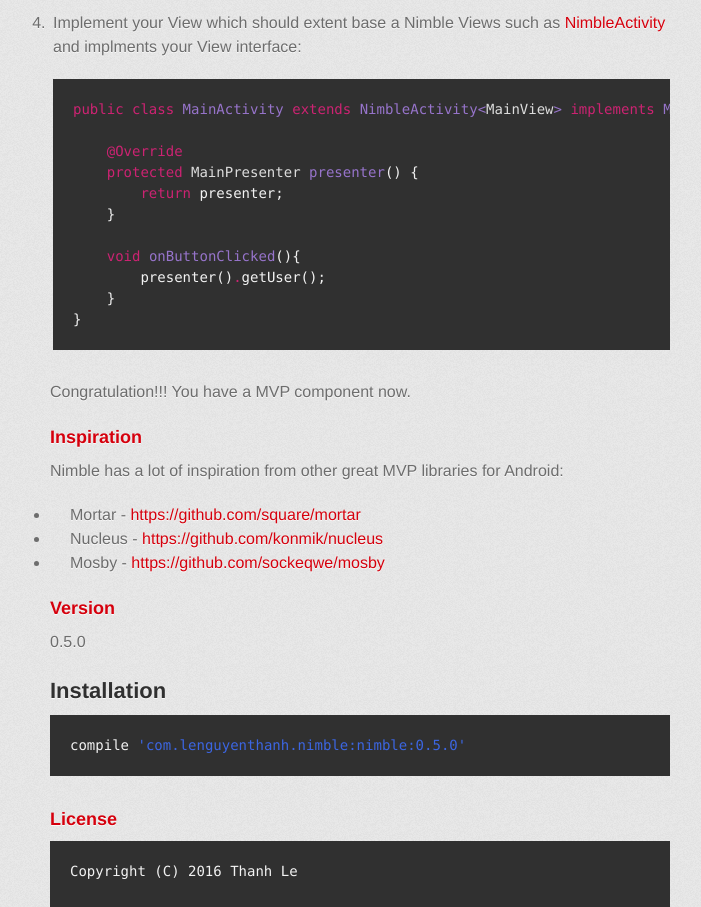
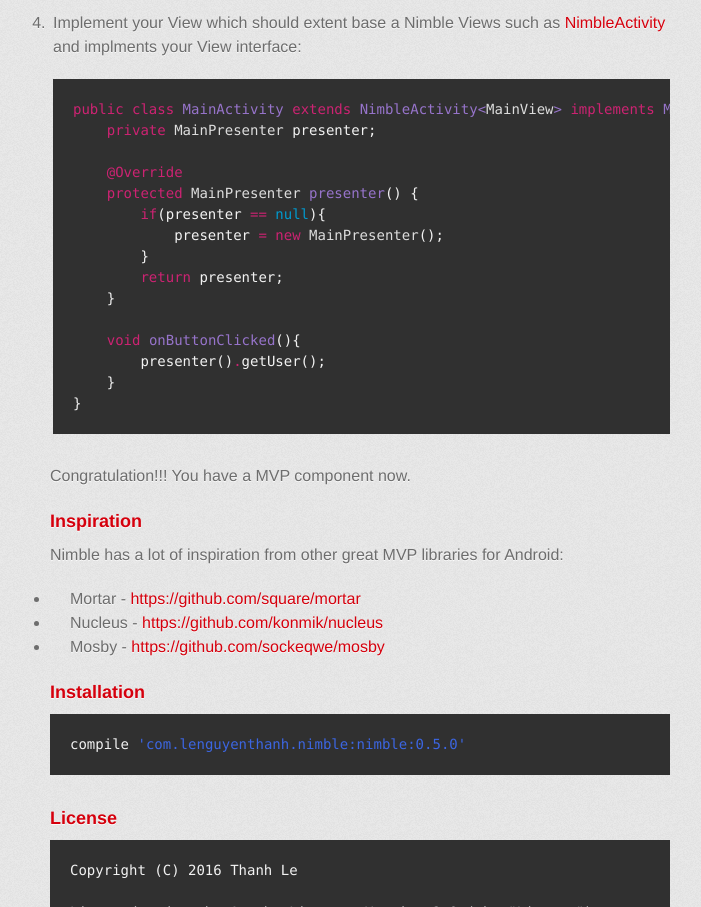
Before and after one commit to lenguyenthanh/nimble, a plain HTML site: page index.html in a window 1280 px wide. Shown: the part 2520-3427 px from the top of the page, without its empty margins (280-981 px from the left). Drawn offline with Linux system fonts and the light colour scheme; a web font is replaced by a local one.

Commit message:
Create gh-pages branch via GitHub

```diff
--- a/index.html
+++ b/index.html
@@ -106,9 +106,13 @@
 <p>Implement your View which should extent base a Nimble Views such as <a href="https://github.com/lenguyenthanh/nimble/blob/master/nimble-core/src/main/java/com/lenguyenthanh/nimble/view/NimbleActivity.java">NimbleActivity</a> and implments your View interface:</p>
 
 <div class="highlight highlight-source-java"><pre><span class="pl-k">public</span> <span class="pl-k">class</span> <span class="pl-en">MainActivity</span> <span class="pl-k">extends</span> <span class="pl-e">NimbleActivity&lt;<span class="pl-smi">MainView</span>&gt;</span> <span class="pl-k">implements</span> <span class="pl-e">MainView</span> {
+    <span class="pl-k">private</span> <span class="pl-smi">MainPresenter</span> presenter;
 
     <span class="pl-k">@Override</span>
     <span class="pl-k">protected</span> <span class="pl-smi">MainPresenter</span> <span class="pl-en">presenter</span>() {
+        <span class="pl-k">if</span>(presenter <span class="pl-k">==</span> <span class="pl-c1">null</span>){
+            presenter <span class="pl-k">=</span> <span class="pl-k">new</span> <span class="pl-smi">MainPresenter</span>();
+        }
         <span class="pl-k">return</span> presenter;
     }
 
@@ -136,12 +140,7 @@
 </ul>
 
 <h3>
-<a id="version" class="anchor" href="#version" aria-hidden="true"><span aria-hidden="true" class="octicon octicon-link"></span></a>Version</h3>
-
-<p>0.5.0</p>
-
-<h2>
-<a id="installation" class="anchor" href="#installation" aria-hidden="true"><span aria-hidden="true" class="octicon octicon-link"></span></a>Installation</h2>
+<a id="installation" class="anchor" href="#installation" aria-hidden="true"><span aria-hidden="true" class="octicon octicon-link"></span></a>Installation</h3>
 
 <div class="highlight highlight-source-groovy-gradle"><pre>compile <span class="pl-s"><span class="pl-pds">'</span>com.lenguyenthanh.nimble:nimble:0.5.0<span class="pl-pds">'</span></span></pre></div>
 
```
Also changed, not shown: params.json (+1 -1 lines).
